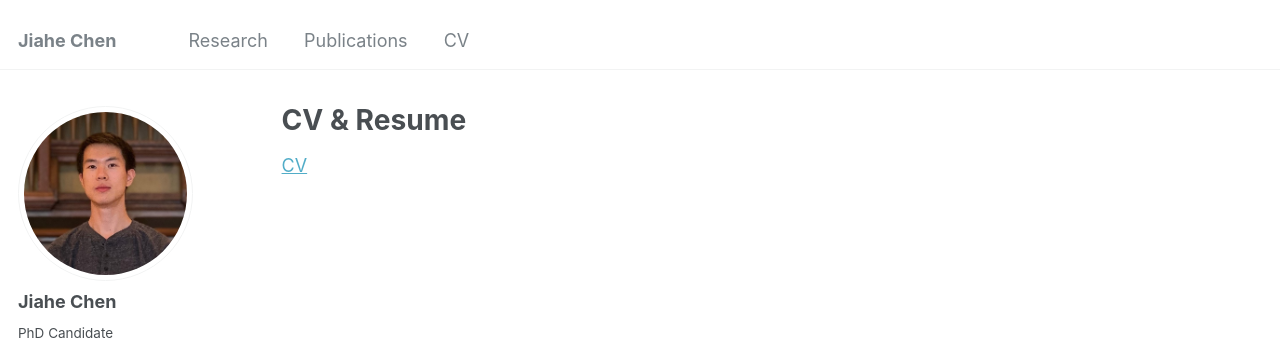
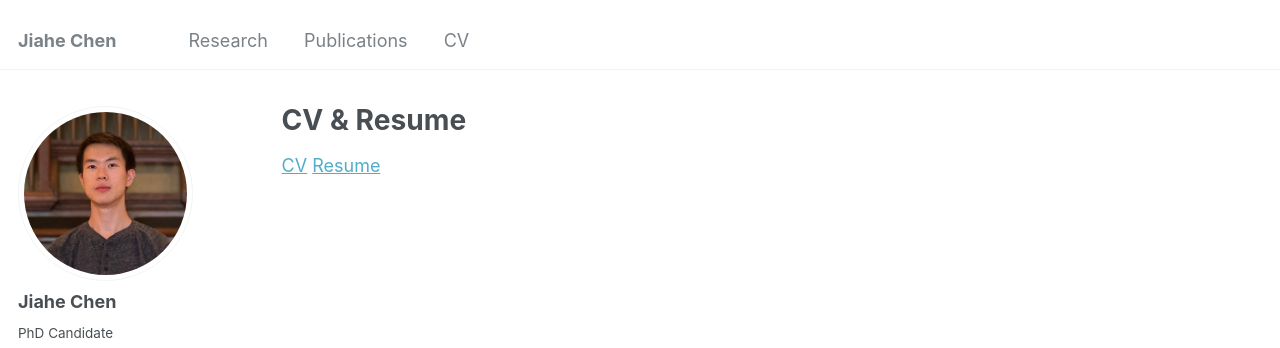
Before and after one commit to Ericland/Ericland.github.io, a Jekyll site: the page built from _pages/cv.md, in a window 1280 px wide. Shown: the top 348 px of the page. Built offline with Jekyll 4.4.1, drawn with Linux system fonts in a browser that asks for light colours; some web fonts are replaced.

Commit message:
Update cv.md

```diff
--- a/_pages/cv.md
+++ b/_pages/cv.md
@@ -10,3 +10,4 @@ redirect_from:
 {% include base_path %}
 
 [CV](https://github.com/Ericland/Ericland.github.io/blob/master/files/cv.pdf)
+[Resume](https://github.com/Ericland/Ericland.github.io/blob/master/files/resume.pdf)
```
